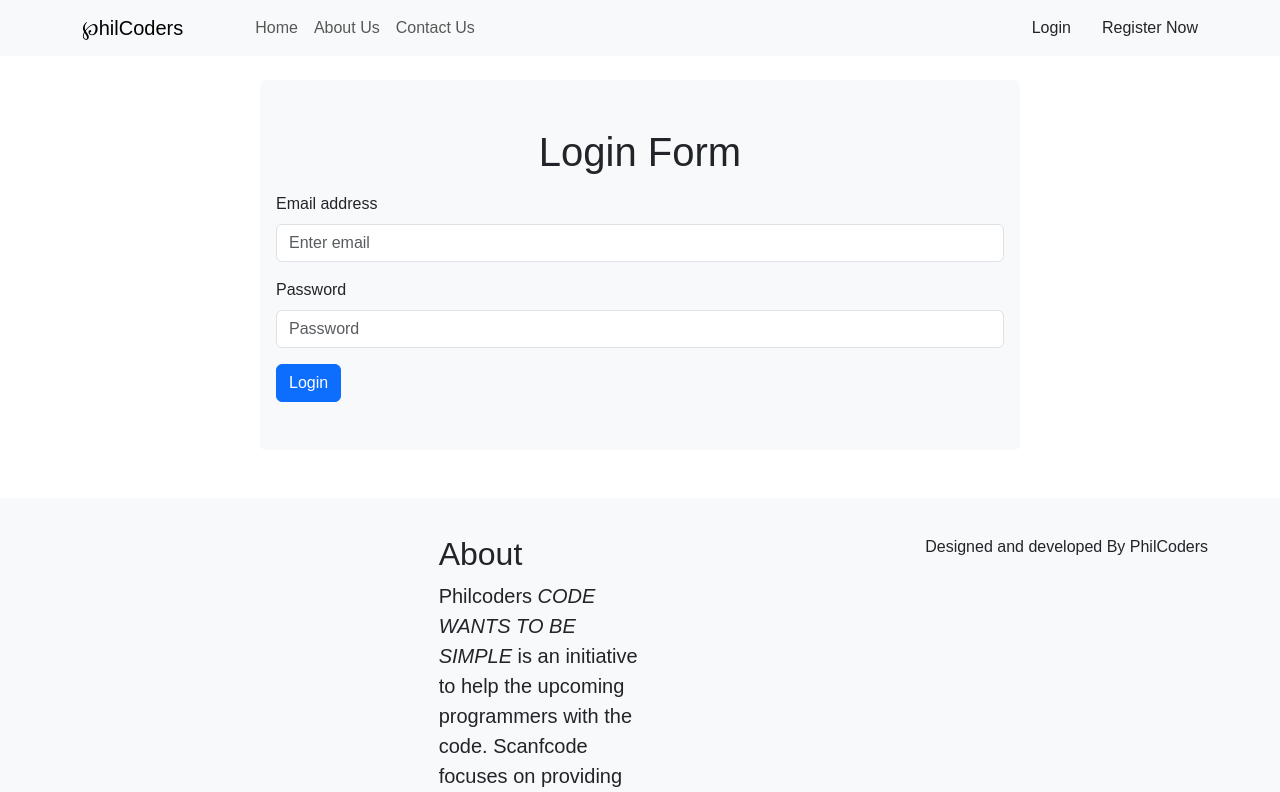
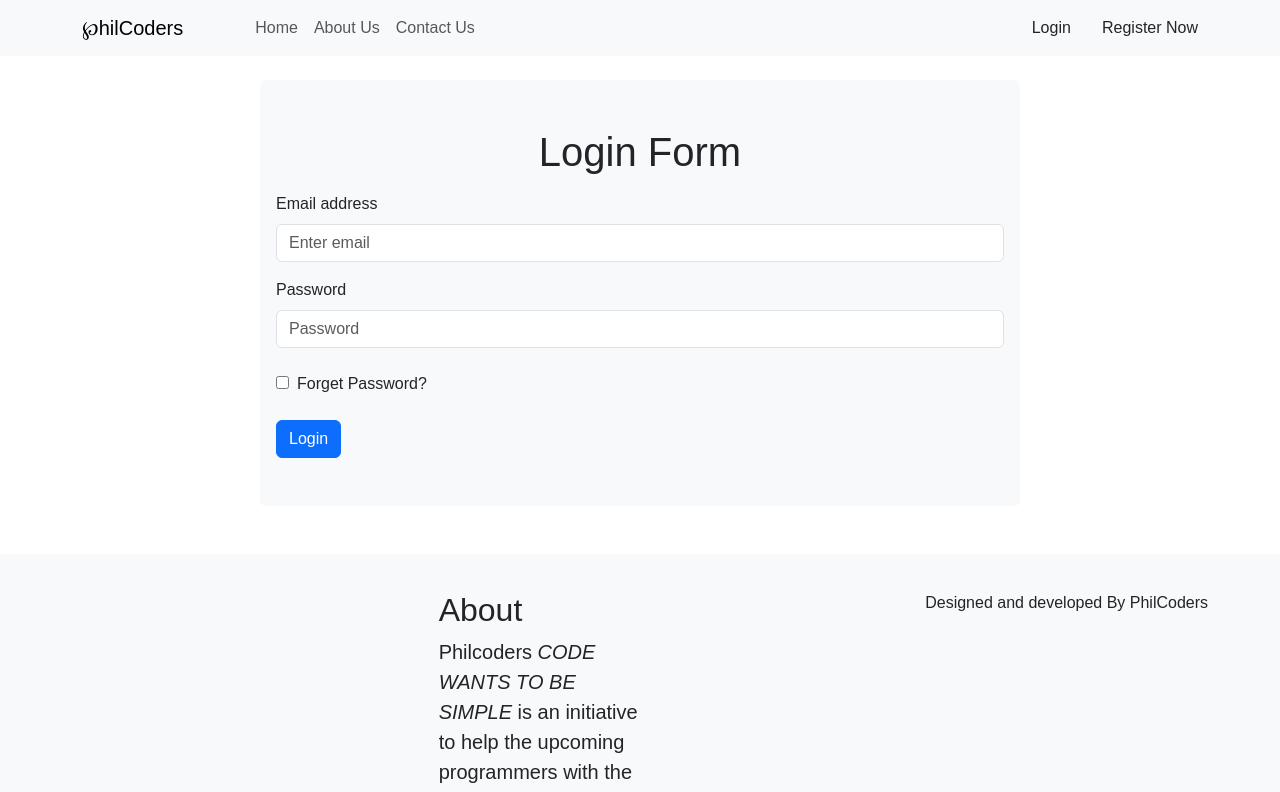
Before and after one commit to Rea29/Philcoders, a React (Vite) app: page /Login in a window 1280 px wide. Shown: the top 792 px of the page. Built offline with nearby package versions, Linux system fonts and the light colour scheme.

Commit message:
log in
log in

```diff
--- a/src/pages/Login.jsx
+++ b/src/pages/Login.jsx
@@ -147,7 +147,14 @@ const Login = (props) => {
               </Form.Select>
               <br />
               <br /> */}
-
+            <div className="mb-3">
+              <input
+                type="checkbox"
+                id="forgetpassword?"
+                name="forgetpassword?"
+              ></input>
+              <label className="m-2">Forget Password?</label>
+            </div>
             <Button variant="primary" type="submit" className="submit-btn">
               Login
             </Button>
--- a/src/pages/Registration.jsx
+++ b/src/pages/Registration.jsx
@@ -242,14 +242,14 @@ const Registration = (props) => {
                     onChange={handleInputChange}
                   </Form.Select>
                   <br />
-                  <div className="mb-3">
+                  {/* <div className="mb-3">
                     <input
                       type="checkbox"
                       id="forgetpassword?"
                       name="forgetpassword?"
                     ></input>
                     <label className="m-2">Forget Password?</label>
-                  </div>
+                  </div> */}
 
                   <button type="submit" className="btn btn-primary mt-2">
                     Submit
```
